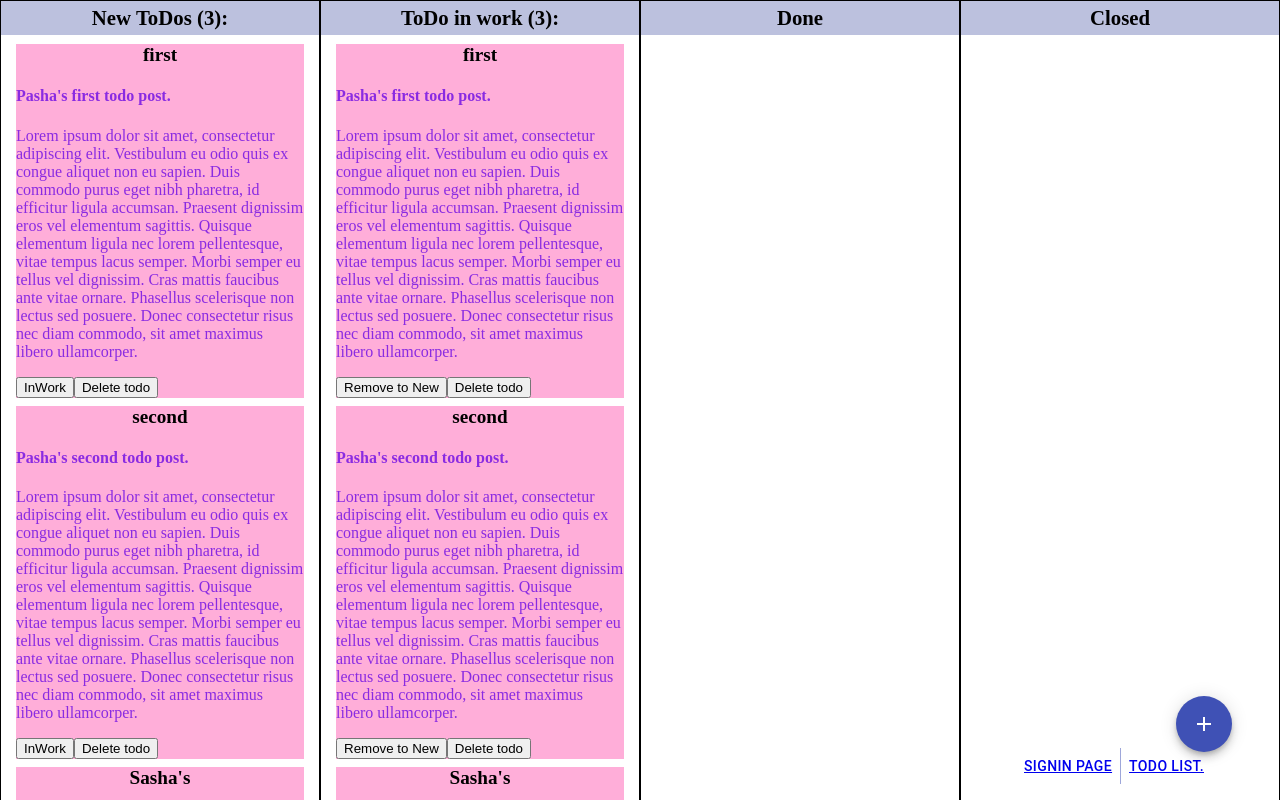
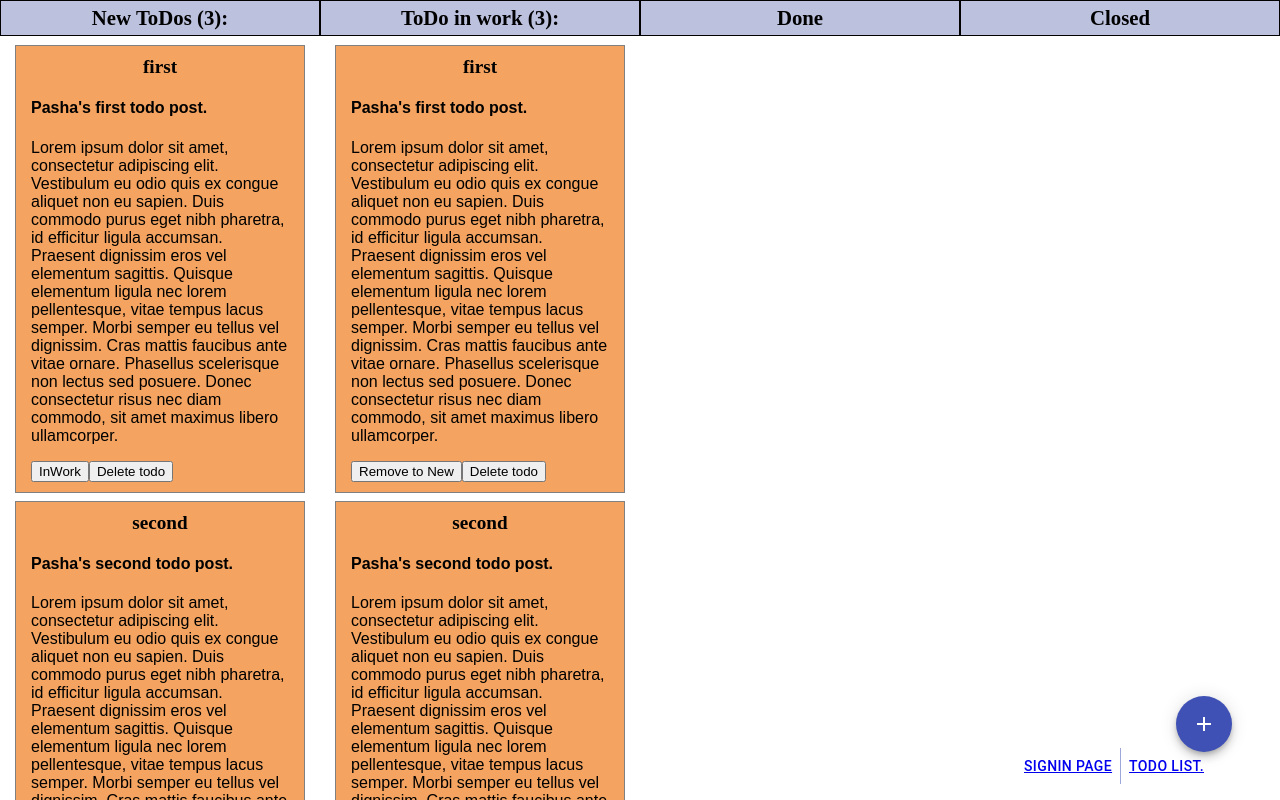
Before and after one commit to Gynvaele/river-flow, a React (Create React App) app: page /todos in a window 1280 px wide. Shown: the top 800 px of the page. Built offline with nearby package versions, Linux system fonts and the light colour scheme.

Commit message:
add drug event

```diff
--- a/src/components/StartedTasks/StartedTasks.js
+++ b/src/components/StartedTasks/StartedTasks.js
@@ -26,7 +26,7 @@ const StartedTasks = ({ startedTasks, dispatch }) => {
           </div>
           {startedTasks.map((elm, i) => {
             return (
-              <div key={"post" + i} className={"posts"}>
+              <div key={"post" + i} className={"posts"} draggable={true}>
                 <div className="container">
                   <div className="post-title">{elm.title}</div>
                   <div className="post-content">
--- a/src/components/Todos/TodoTasks.js
+++ b/src/components/Todos/TodoTasks.js
@@ -9,6 +9,28 @@ const TodoTasks = ({ todoTasks, dispatch }) => {
   const PinnedToWork = (elm, i) => {
     dispatch(moveToInWorkTodo(elm));
     DeleteNewTodo(i);
+  };
+
+  const DrugAndDrop = (event, i) => {
+    console.log(event);
+    console.log(i);
+    let postId = document.getElementById("post" + i);
+    let startCursorX;
+    let startCursorY;
+    let startX;
+    let startY;
+
+    postId.addEventListener("dragstart", function() {
+      startCursorX = event.pageX;
+      startCursorY = event.pageY;
+      startX = postId.style.marginLeft.replace("px", "") * 1;
+      startY = postId.style.marginTop.replace("px", "") * 1;
+    });
+    postId.addEventListener("dragend", function() {
+      postId.style.position = "absolute";
+      postId.style.marginLeft = startX + event.pageX - startCursorX; //позиция элемента + позиция курсора - позиция курсоа в начале перетаскивания
+      postId.style.marginTop = startY + event.pageY - startCursorY; // Так же как и в предыдущем случае, только по другой оси
+    });
   };
 
   return (
@@ -23,7 +45,13 @@ const TodoTasks = ({ todoTasks, dispatch }) => {
           <div className={"title"}>New ToDos ({todoTasks.length}):</div>
           {todoTasks.map((elm, i) => {
             return (
-              <div key={"post" + i} className={"posts"}>
+              <div
+                key={"post" + i}
+                id={"post" + i}
+                className={"posts"}
+                draggable={true}
+                onMouseDown={event => DrugAndDrop(event, i)}
+              >
                 <div className="container">
                   <div className="post-title">{elm.title}</div>
                   <div className="post-content">
--- a/src/pages/TodoList/style.scss
+++ b/src/pages/TodoList/style.scss
@@ -18,14 +18,12 @@
       width: 100%;
       height: 100%;
 
-      border: 1px solid black;
-
-
       .title {
         box-sizing: border-box;
         padding: 5px 3px;
         margin-bottom: 5px;
         background-color: #bcc1de;
+        border: 1px solid black;
 
         text-align: center;
         font-size: 1.3rem;
@@ -33,12 +31,16 @@
       }
 
       .posts {
+        display: block;
+        float: left;
         box-sizing: border-box;
         width: 100%;
         padding: 4px 15px;
 
         .container {
-          background-color: #ffaed9;
+          padding: 10px 15px;
+          background-color: sandybrown;
+          border: 1px solid gray;
 
           .post-title {
             text-align: center;
@@ -47,7 +49,7 @@
           }
 
           .post-content {
-            color: blueviolet;
+            font-family: sans-serif;
           }
         }
       }
```
Also changed, not shown: 1 other file (tests, documents, lock files or other folders).
